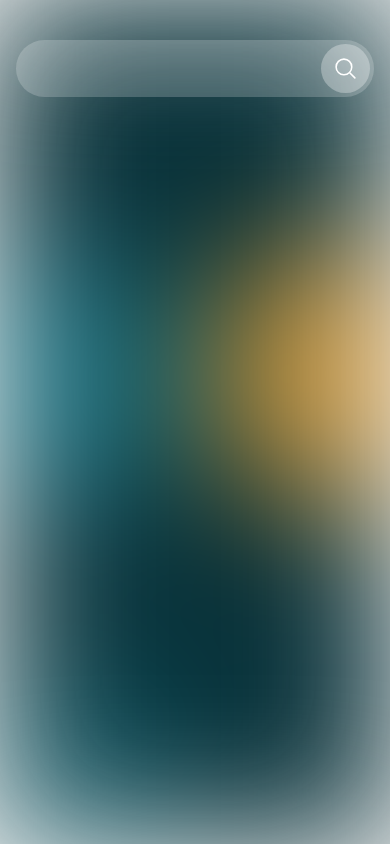
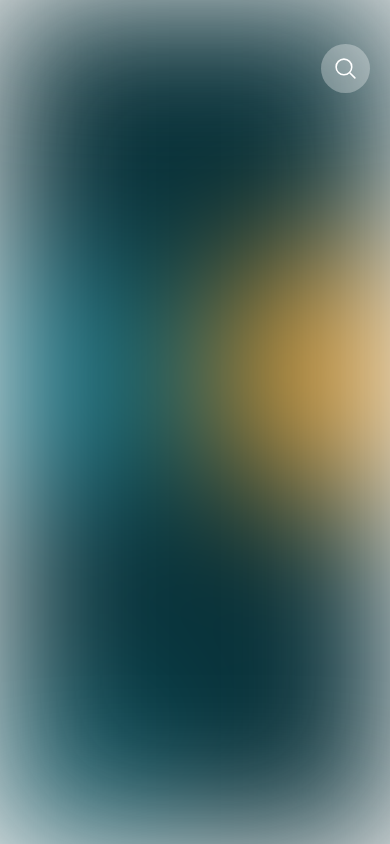
Before and after one commit to jurecapuder/react_native_weather, a React Native app: screen /Home in a window 390 px wide. Built offline with nearby package versions, Linux system fonts and the light colour scheme.

Commit message:
Update background color in HomeScreen

```diff
--- a/screens/HomeScreen.js
+++ b/screens/HomeScreen.js
@@ -26,7 +26,7 @@ export default function HomeScreen() {
         >
           <View
             className="flex-row justify-end items-center rounded-full"
-            style={{backgroundColor: theme.bgWhite(0.2)}}
+            style={{backgroundColor: showSearch ? theme.bgWhite(0.2) : "transparent"}}
           >
             {
               showSearch ? (
```
